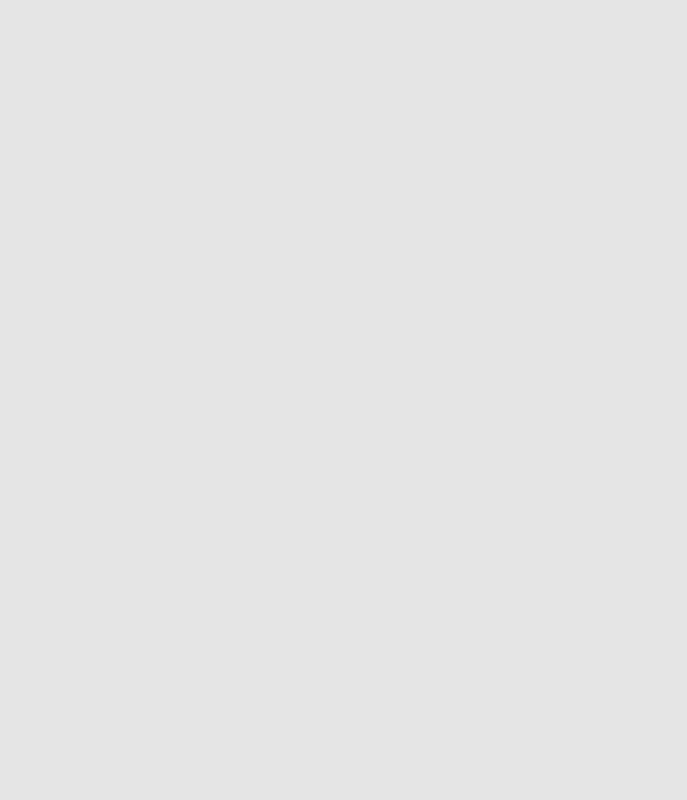
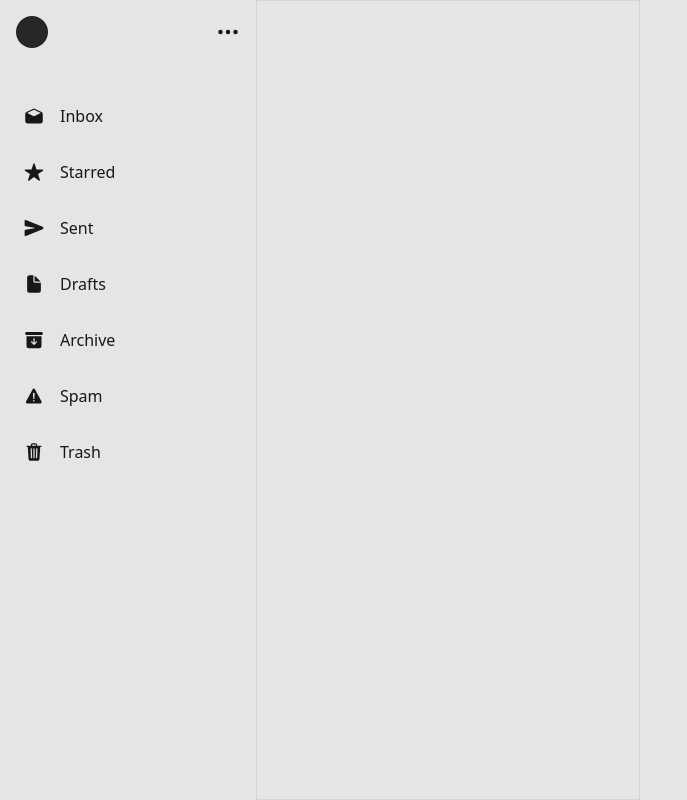
Before and after one commit to 360Parminder/Flux, a React (Vite) app in the folder apps/web/: page /dashboard in a window 1280 px wide. Shown: the whole page, without its empty margins (0-687 px from the left). Built offline with nearby package versions, Linux system fonts and the light colour scheme; no server answers.

Commit message:
feat: enhance DashboardLayout with user information display and sidebar navigation; add react-icons dependency

```diff
--- a/apps/web/src/layout/dashboardLayout.jsx
+++ b/apps/web/src/layout/dashboardLayout.jsx
@@ -1,5 +1,6 @@
 import { useAuth } from "../hook/useAuth";
 import getUserInitials from "../utils/getUserInitials";
+import {IoEllipsisHorizontal,IoMailOpen,IoStar,IoSend,IoDocument,IoArchive,IoWarning,IoTrash} from 'react-icons/io5';
 
 
 const DashboardLayout = () => {
@@ -8,16 +9,77 @@ const DashboardLayout = () => {
 
     return (
         <div className="w-screen min-h-screen flex flex-row bg-neutral-200 dark:bg-neutral-900">
-            <div className="w-[20%]">
-                <div>
-                    <div className="rounded-full bg-neutral-200 dark:bg-neutral-800 w-10 h-10 flex items-center justify-center">
-                        <p className="text-neutral-900 dark:text-neutral-100 text-2xl">{getUserInitials(user?.name)}</p>
+            <div className="w-[20%] p-4">
+                <div className="flex flex-row justify-between items-center">
+                    <div className="rounded-full bg-neutral-800 dark:bg-neutral-100 size-8 flex items-center justify-center">
+                        <p className="text-neutral-100 dark:text-neutral-900 text-2xl">{getUserInitials(user?.name)}</p>
                     </div>
+                <button>
+                    <IoEllipsisHorizontal size={24} className="text-neutral-900 dark:text-neutral-100"/>
+                </button>
 
                 </div>
-                <button></button>
+                <div className="flex flex-col mt-8">
+                    <p className="text-neutral-950 dark:text-neutral-100 capitalize text-xl">{user?.name}</p>
+                    <p className="text-neutral-500 dark:text-neutral-500">{user?.email}</p>
+                </div>
+                {/* <div> */}
+                    <ul className="">
+                        <li>
+                            <button className="w-full flex flex-row items-center p-2 rounded-lg hover:bg-neutral-300 dark:hover:bg-neutral-800 mt-4 ">
+                                <IoMailOpen size={20} className="text-neutral-900 dark:text-neutral-100 mr-4"/>
+                                <span className="text-neutral-900 dark:text-neutral-100">Inbox</span>
+                            </button>
+                        </li>
+                        <li>
+                            <button className="w-full flex flex-row items-center p-2 rounded-lg hover:bg-neutral-300 dark:hover:bg-neutral-800 mt-4">
+                                <IoStar size={20} className="text-neutral-900 dark:text-neutral-100 mr-4"/>
+                                <span className="text-neutral-900 dark:text-neutral-100">Starred</span>
+                            </button>
+                        </li>
+                        <li>
+                            <button className="w-full flex flex-row items-center p-2 rounded-lg hover:bg-neutral-300 dark:hover:bg-neutral-800 mt-4">
+                                <IoSend size={20} className="text-neutral-900 dark:text-neutral-100 mr-4"/>
+                                <span className="text-neutral-900 dark:text-neutral-100">Sent</span>
+                            </button>
+                        </li>
+                        <li>
+                            <button className="w-full flex flex-row items-center p-2 rounded-lg hover:bg-neutral-300 dark:hover:bg-neutral-800 mt-4">
+                                <IoDocument size={20} className="text-neutral-900 dark:text-neutral-100 mr-4"/>
+                                <span className="text-neutral-900 dark:text-neutral-100">Drafts</span>
+                            </button>
+                        </li>
+                        <li>
+                            <button className="w-full flex flex-row items-center p-2 rounded-lg hover:bg-neutral-300 dark:hover:bg-neutral-800 mt-4">
+                                <IoArchive size={20} className="text-neutral-900 dark:text-neutral-100 mr-4"/>
+                                <span className="text-neutral-900 dark:text-neutral-100">Archive</span>
+                            </button>
+                        </li>
+                        <li>
+                            <button className="w-full flex flex-row items-center p-2 rounded-lg hover:bg-neutral-300 dark:hover:bg-neutral-800 mt-4">
+                                <IoWarning size={20} className="text-neutral-900 dark:text-neutral-100 mr-4"/>
+                                <span className="text-neutral-900 dark:text-neutral-100">Spam</span>
+                            </button>
+                        </li>
+                        <li>
+                            <button className="w-full flex flex-row items-center p-2 rounded-lg hover:bg-neutral-300 dark:hover:bg-neutral-800 mt-4">
+                                <IoTrash size={20} className="text-neutral-900 dark:text-neutral-100 mr-4"/>
+                                <span className="text-neutral-900 dark:text-neutral-100">Trash</span>
+                            </button>
+                        </li>
+                        {/* <li></li> */}
+                    </ul>
+                {/* </div> */}
+
             </div>
-            <div className="w-[30%]"></div>
+            <div className="w-[30%] border border-neutral-300 dark:border-neutral-700 p-4">
+                <div></div>
+            <div>
+
+            </div>
+
+
+            </div>
             <div className="w-1/2"></div>
         </div>
     );
--- a/package.json
+++ b/package.json
@@ -30,6 +30,7 @@
     "mailparser": "^3.7.5",
     "mongoose": "^8.19.1",
     "nodemailer": "^7.0.9",
+    "react-icons": "^5.5.0",
     "react-router-dom": "^7.9.4",
     "smtp-server": "^3.15.0",
     "tailwindcss": "^4.1.14"
```
Also changed, not shown: 1 other file (tests, documents, lock files or other folders).
